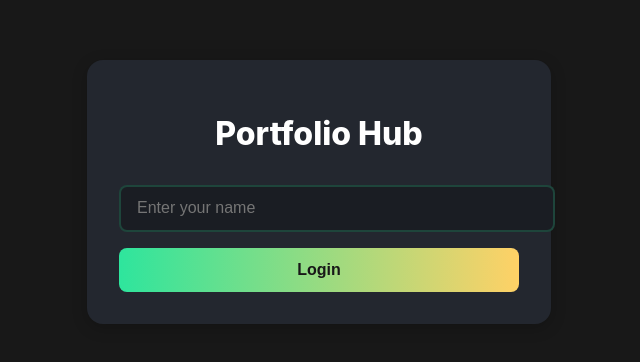
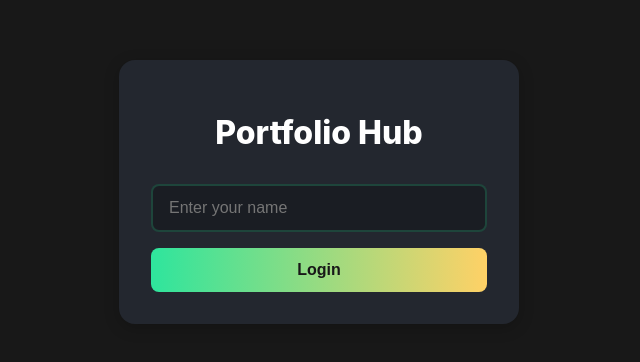
Before and after one commit to idoh90/portFolioHub, a React (Create React App) app: page / in a window 1280 px wide. Shown: the part 208-570 px from the top of the page, without its empty margins (321-961 px from the left). Built offline with nearby package versions, Linux system fonts and the light colour scheme; no server answers; the database is empty.

Commit message:
PWA optimazation

```diff
--- a/src/App.css
+++ b/src/App.css
@@ -1,5 +1,9 @@
 .App {
   text-align: center;
+  width: 100%;
+  max-width: 100vw;
+  overflow-x: hidden;
+  position: relative;
 }
 
 .App-logo {
@@ -53,7 +57,62 @@
   box-shadow: 0 2px 6px rgba(0, 0, 0, 0.1);
 }
 
-/* Remove bottom padding for activity feed */
+/* Global styles for mobile optimization */
+* {
+  box-sizing: border-box;
+  -webkit-tap-highlight-color: transparent;
+}
+
 body {
-  padding-bottom: 0;
+  margin: 0;
+  padding: 0;
+  -webkit-font-smoothing: antialiased;
+  -moz-osx-font-smoothing: grayscale;
+  background-color: #181818;
+  color: #ffffff;
+  font-family: -apple-system, BlinkMacSystemFont, 'Segoe UI', Roboto, Oxygen,
+    Ubuntu, Cantarell, 'Open Sans', 'Helvetica Neue', sans-serif;
 }
+
+/* Prevent horizontal scroll on all major containers */
+.container,
+.page-container,
+.content-wrapper {
+  width: 100%;
+  max-width: 100vw;
+  overflow-x: hidden;
+  position: relative;
+}
+
+/* Fix for iOS Safari 100vh issue */
+.full-height {
+  min-height: 100vh;
+  min-height: -webkit-fill-available;
+}
+
+/* Improve touch targets on mobile */
+button,
+a,
+input,
+select {
+  min-height: 44px;
+  min-width: 44px;
+}
+
+/* Prevent text size adjustment on orientation change */
+html {
+  -webkit-text-size-adjust: 100%;
+}
+
+/* Remove rubber band effect */
+html,
+body {
+  overscroll-behavior-y: none;
+}
+
+/* Ensure modals don't cause horizontal scroll */
+.modal,
+.modal-overlay {
+  max-width: 100vw;
+  overflow-x: hidden;
+}
--- a/src/ios-fixes.css
+++ b/src/ios-fixes.css
@@ -13,12 +13,26 @@ select {
   font-size: 16px !important;
 }
 
-/* Fix for overscroll behavior */
-html, body {
+/* Fix for overscroll behavior and horizontal scroll */
+html {
   position: fixed;
   width: 100%;
   height: 100%;
   overflow: hidden;
+  touch-action: manipulation;
+  -webkit-overflow-scrolling: touch;
+  overscroll-behavior: none;
+}
+
+body {
+  position: fixed;
+  width: 100%;
+  height: 100%;
+  overflow: hidden;
+  margin: 0;
+  padding: 0;
+  overscroll-behavior: none;
+  -webkit-text-size-adjust: 100%;
 }
 
 #root {
@@ -27,13 +41,18 @@ html, body {
   left: 0;
   right: 0;
   bottom: 0;
-  overflow: auto;
+  overflow-y: auto;
+  overflow-x: hidden;
   -webkit-overflow-scrolling: touch;
+  overscroll-behavior: none;
+  width: 100%;
+  max-width: 100vw;
 }
 
 /* Remove tap highlighting */
 * {
   -webkit-tap-highlight-color: transparent;
+  touch-action: manipulation;
 }
 
 /* Fix for 100vh issues in iOS Safari */
@@ -57,3 +76,44 @@ button {
     padding-right: env(safe-area-inset-right);
   }
 }
+
+/* Fix for any containers that might cause horizontal scroll */
+.hub-container,
+.mystocks-container,
+.myoptions-container,
+.newposition-container,
+.newoption-container {
+  width: 100%;
+  max-width: 100vw;
+  overflow-x: hidden;
+  margin: 0 auto;
+  box-sizing: border-box;
+}
+
+/* Fix for modal overlays */
+.modal-overlay {
+  position: fixed;
+  top: 0;
+  left: 0;
+  right: 0;
+  bottom: 0;
+  width: 100vw;
+  height: 100vh;
+  overflow: hidden;
+}
+
+/* Fix for any scrollable containers */
+.activities-list,
+.positions-list,
+.options-list,
+.friends-grid {
+  overflow-x: hidden;
+  width: 100%;
+  max-width: 100%;
+  box-sizing: border-box;
+}
+
+/* Fix for iOS momentum scrolling */
+* {
+  -webkit-overflow-scrolling: touch;
+}
```
